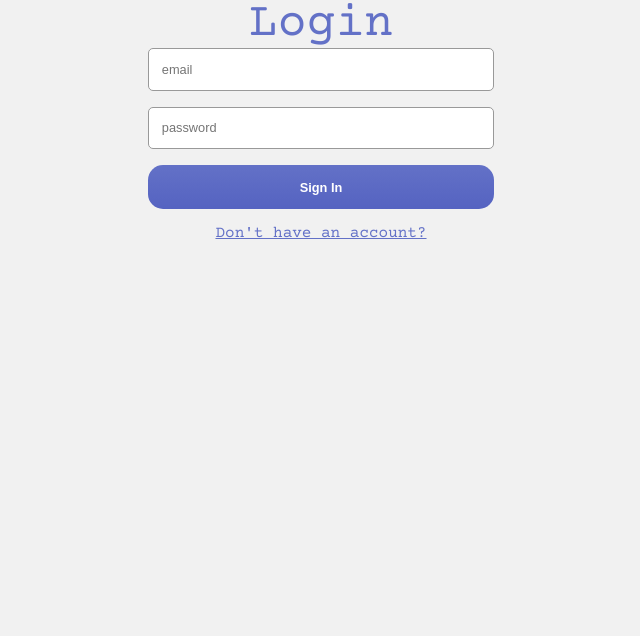
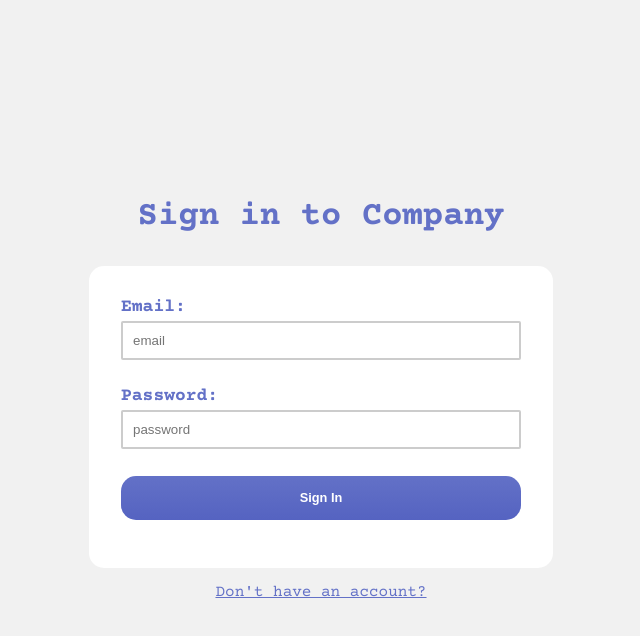
Before and after one commit to mauriciomutte/react-auth, a React (Create React App) app in the folder packages/web/: page /login in a window 1280 px wide. Shown: the top 636 px of the page, without its empty margins (319-959 px from the left). Built offline with nearby package versions, Linux system fonts and the light colour scheme.

Commit message:
Fix(web): add redesign in Login and Signup

```diff
--- a/packages/web/src/components/AuthForm.js
+++ b/packages/web/src/components/AuthForm.js
@@ -1,13 +1,12 @@
 import styled from 'styled-components';
 
 export const Card = styled.div`
+	align-items: center;
   box-sizing: border-box;
-  max-width: 410px;
-  margin: 0 auto;
-  padding: 0 2rem;
   display: flex;
   flex-direction: column;
-  align-items: center;
+	height: 100%;
+	justify-content: center;
 
 	a {
 		color: #6371c7;
@@ -16,21 +15,18 @@ export const Card = styled.div`
 
 export const Title = styled.h1`
 	color: #6371c7;
-	font-size: 3rem;
+	font-size: 34px;
+	font-weight: bold;
 `;
 
 export const Form = styled.div`
+	background-color: #fff;
+	border-radius: 15px;
   display: flex;
   flex-direction: column;
-  width: 100%;
-`;
-
-export const Input = styled.input`
-  padding: .8rem;
-  border: 1px solid #999;
-	border-radius: 5px;
-  margin-bottom: 1rem;
-  font-size: 0.8rem;
+	padding: 2em;
+	margin: 2em 1em 1em;
+	width: 400px;
 `;
 
 export const Button = styled.button`
--- a/packages/web/src/pages/Login.js
+++ b/packages/web/src/pages/Login.js
@@ -2,7 +2,8 @@ import React, { useState } from 'react';
 import { Link, Redirect } from 'react-router-dom';
 import axios from 'axios';
 
-import { Card, Title, Form, Input, Button, Error } from '../components/AuthForm';
+import { Card, Title, Form, Button, Error } from '../components/AuthForm';
+import { Label, InputText} from '../components/Form';
 import Main from '../components/Main';
 
 import { useAuth } from '../context/auth';
@@ -38,23 +39,26 @@ export default function Login() {
   }
 
   return (
-		<Main withManu={false}>
+		<Main haveMenu={false}>
 			<Card>
-				<Title>Login</Title>
+				<Title>Sign in to Company</Title>
 				<Form>
-					<Input
+					<Label>Email:</Label>
+					<InputText
 						type="email"
 						value={email}
 						onChange={e => { setEmail(e.target.value) }}
 						placeholder="email"
 					/>
-					<Input
+
+					<Label>Password:</Label>
+					<InputText
 						type="password"
 						value={password}
 						onChange={e => { setPassword(e.target.value) }}
 						placeholder="password"
 					/>
-					<Button onClick={postLogin}>Sign In</Button>
+					<Button type="submit" onClick={postLogin}>Sign In</Button>
 				</Form>
 				<Link to="/signup">Don't have an account?</Link>
 				{ isError && <Error>The email or password provided were incorrect!</Error> }
--- a/packages/web/src/pages/Signup.js
+++ b/packages/web/src/pages/Signup.js
@@ -2,7 +2,8 @@ import React, { useState } from 'react';
 import { Link, Redirect } from 'react-router-dom';
 import axios from 'axios';
 
-import { Card, Title, Form, Input, Button, Error } from '../components/AuthForm';
+import { Form, Title, Button, Error, Card } from '../components/AuthForm';
+import { Label, InputText} from '../components/Form';
 import Main from '../components/Main';
 
 export default function Signup() {
@@ -33,23 +34,28 @@ export default function Signup() {
   }
 
   return (
-		<Main withManu={false}>
+    <Main withMenu={false}>
 			<Card>
-				<Title>Signup</Title>
+				<Title>Create your Account</Title>
 				<Form>
-					<Input
+					<Label>Name:</Label>
+					<InputText
 						type="text"
 						value={name}
 						onChange={e => { setName(e.target.value) }}
 						placeholder="name"
 					/>
-					<Input
+
+					<Label>Email:</Label>
+					<InputText
 						type="email"
 						value={email}
 						onChange={e => { setEmail(e.target.value) }}
 						placeholder="email"
 					/>
-					<Input
+
+					<Label>Password:</Label>
+					<InputText
 						type="password"
 						value={password}
 						onChange={e => { setPassword(e.target.value) }}
@@ -60,6 +66,6 @@ export default function Signup() {
 				<Link to="/login">Already have an account?</Link>
 				{ isError && <Error>Opsss, houve algum erro!</Error> }
 			</Card>
-		</Main>
+    </Main>
   );
 }
```
